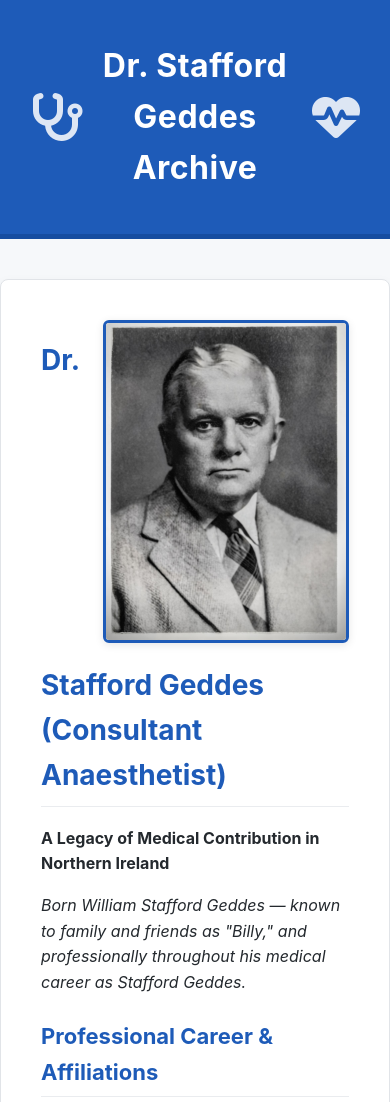
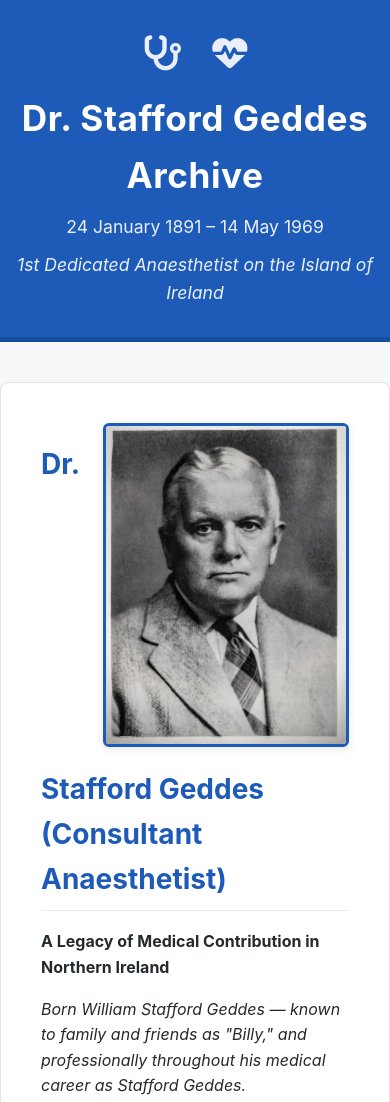
Before and after one commit to drjohnsgeddes/stafford-geddes, a plain HTML site: page index.html in a window 390 px wide. Shown: the top 1102 px of the page. Drawn offline with Linux system fonts and the light colour scheme.

Commit message:
Update index.html

```diff
--- a/index.html
+++ b/index.html
@@ -46,8 +46,10 @@
           "givenName": "William",
           "additionalName": "Billy",
           "alternateName": ["William Stafford Geddes", "Billy Stafford Geddes", "Dr. Stafford Geddes"],
+          "birthDate": "1891-01-24",
+          "deathDate": "1969-05-14",
           "jobTitle": "Consultant Anaesthetist",
-          "description": "Consultant Anaesthetist at the Royal Victoria Hospital, Belfast, and author of early clinical research on barbiturate poisoning. Born William Stafford Geddes, known to family as 'Billy' and professionally as Stafford Geddes.",
+          "description": "Consultant Anaesthetist at the Royal Victoria Hospital, Belfast, and the first dedicated anaesthetist on the island of Ireland. Born William Stafford Geddes, known to family as 'Billy' and professionally as Stafford Geddes. Also author of early clinical research on barbiturate poisoning.",
           "url": "https://drjohnsgeddes.github.io/stafford-geddes/",
           "image": "https://drjohnsgeddes.github.io/stafford-geddes/StaffordGeddes.jpg",
           "knowsAbout": ["Anaesthesia", "Medicine", "Royal Victoria Hospital", "Barbiturate Poisoning Treatment"],
@@ -79,43 +81,60 @@
         /* Matching Popsie's Page Banner Architecture */
         .blue-banner-top {
             position: relative;
-            background-color: #1e5bb8;
+            background-color: #1e5bb8; /* Matching the vibrant royal blue color */
             color: white;
-            padding: 40px 20px;
             text-align: center;
+            padding: 60px 20px 40px;
             border-bottom: 5px solid #164da0;
             display: flex;
-            justify-content: center;
+            flex-direction: column;
             align-items: center;
-            min-height: 60px;
+            overflow: hidden;
         }
 
         .banner-title {
             font-weight: bold;
-            font-size: 32px;
+            font-size: 3em;
             letter-spacing: 0.5px;
-            max-width: 60%;
+            margin: 0;
             z-index: 2;
+            position: relative;
+        }
+
+        .banner-dates {
+            font-size: 1.4em;
+            margin: 10px 0 0;
+            opacity: 0.9;
+            z-index: 2;
+            position: relative;
+        }
+
+        .banner-tagline {
+            font-size: 1.4em;
+            margin: 10px 0 0;
+            opacity: 0.9;
+            font-style: italic;
+            z-index: 2;
+            position: relative;
         }
 
         /* Icons matching Popsie's page exactly (Font Awesome stethoscope & heart-pulse) */
         .header-icon-left,
         .header-icon-right {
             position: absolute;
-            top: 50%;
-            transform: translateY(-50%);
-            font-size: 48px;
+            top: 20px;
+            font-size: 5em;
             color: #ffffff;
-            opacity: 0.85;
-            z-index: 2;
+            opacity: 0.7;
+            z-index: 1;
         }
 
         .header-icon-left {
-            left: 30px;
+            left: 20px;
         }
 
         .header-icon-right {
-            right: 30px;
+            right: 20px;
         }
 
         .container {
@@ -161,19 +180,47 @@
             text-decoration: underline;
             font-weight: bold;
         }
+
+        /* Responsive Breakpoint matching Popsie's page */
+        @media (max-width: 600px) {
+            .blue-banner-top {
+                padding: 30px 15px 30px;
+            }
+            .banner-title {
+                font-size: 2.2em;
+                margin-top: 15px;
+            }
+            .banner-dates,
+            .banner-tagline {
+                font-size: 1.1em;
+            }
+            .header-icon-left,
+            .header-icon-right {
+                position: static;
+                font-size: 2.2em;
+                opacity: 0.9;
+                margin: 5px;
+            }
+            .icon-wrapper {
+                display: flex;
+                justify-content: center;
+                gap: 20px;
+            }
+        }
     </style>
 </head>
 <body>
 
     <!-- Precision Header Box with Embedded Medical Graphics -->
     <div class="blue-banner-top">
-        <!-- Left Corner: Stethoscope (matches companion archive) -->
-        <i class="fas fa-stethoscope header-icon-left"></i>
+        <div class="icon-wrapper">
+            <i class="fas fa-stethoscope header-icon-left"></i>
+            <i class="fas fa-heart-pulse header-icon-right"></i>
+        </div>
 
         <div class="banner-title">Dr. Stafford Geddes Archive</div>
-
-        <!-- Right Corner: Heart Pulse (matches companion archive) -->
-        <i class="fas fa-heart-pulse header-icon-right"></i>
+        <div class="banner-dates">24 January 1891 – 14 May 1969</div>
+        <div class="banner-tagline">1st Dedicated Anaesthetist on the Island of Ireland</div>
     </div>
 
     <div class="container">
@@ -215,4 +262,10 @@
     <footer>
         &copy; 2026 Dr. Stafford Geddes Archive. All Rights Reserved.
         <br>
-        <span style="display: inline-block; margin-top: 10px;
+        <span style="display: inline-block; margin-top: 10px; font-size: 13px;">
+            Visit the companion archive: <a href="https://drjohnsgeddes.github.io/archive/">Dr. John Stafford Geddes Archive</a>
+        </span>
+    </footer>
+
+</body>
+</html>
```
